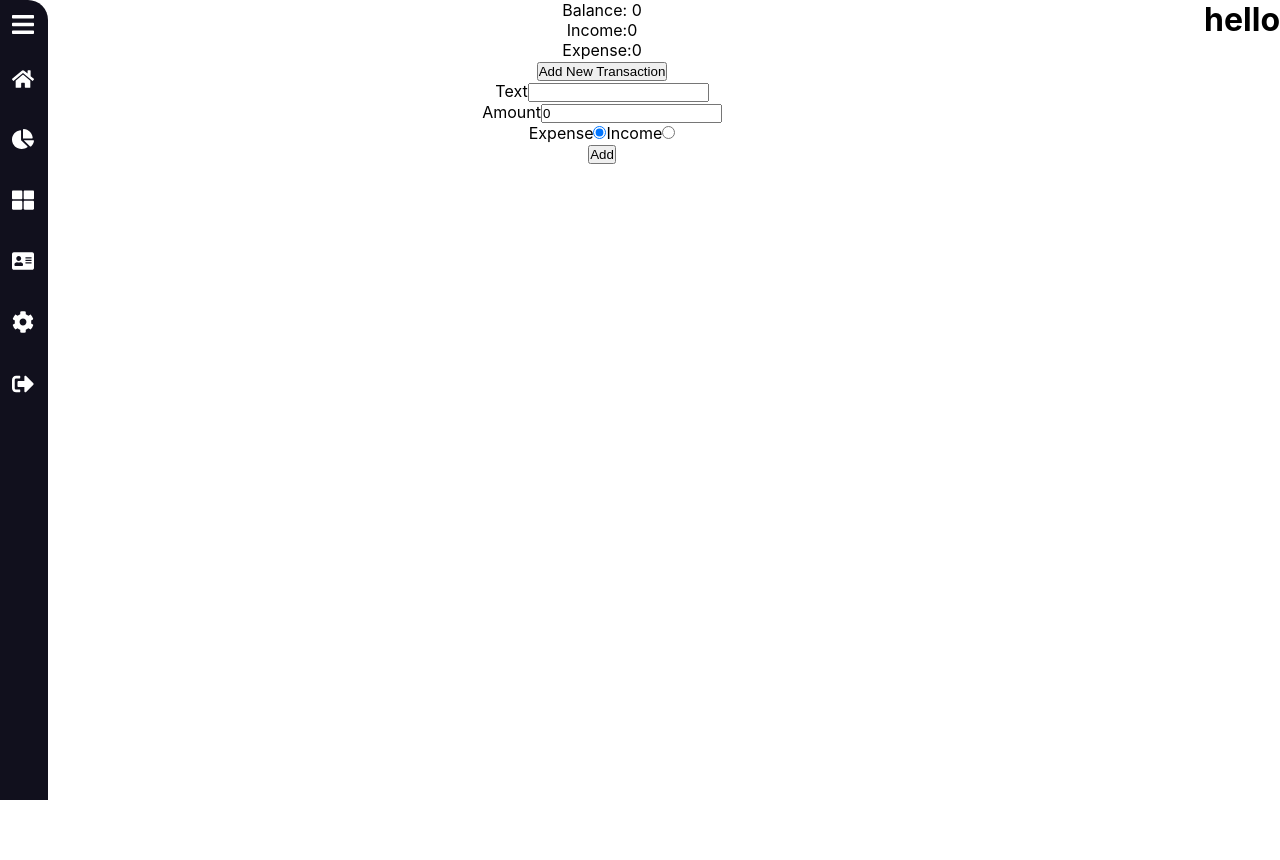
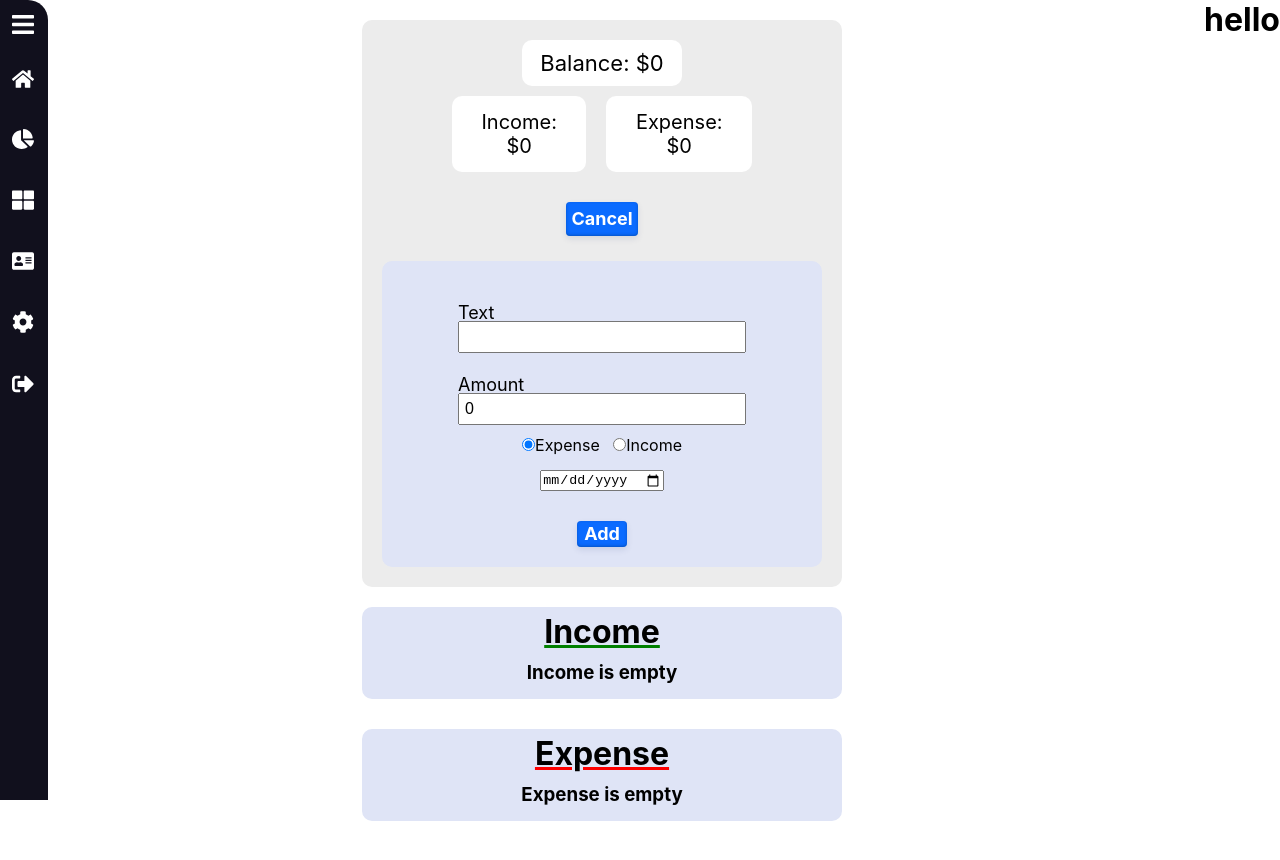
Before and after one commit to Hooseinsalari/Expense-Tracker-2, a React (Create React App) app: page / in a window 1280 px wide. Both pictures are taken after a click on the button "Add New Transaction". Before the commit the page ends 800 px from the top, so only its background shows below. Built offline with nearby package versions, Linux system fonts and the light colour scheme.

Commit message:
add style and input for get date and tootip

```diff
--- a/src/App.css
+++ b/src/App.css
@@ -1,14 +1,18 @@
 .App {
   display: flex;
-  /* flex-direction: row; */
   align-items: center;
   justify-content: space-between;
-  /* flex-wrap: wrap; */
-  align-items: stretch
+  align-items: stretch;
 }
+
+/* .main {
+  display: flex;
+  width: 40rem;
+  align-items: stretch;
+  margin: auto;
+} */
 
 /* .navbar {
   position: fixed;
-  top: 20px;
-  left: 20px;
+
 } */
--- a/src/components/ExpenseApp.js
+++ b/src/components/ExpenseApp.js
@@ -1,37 +1,75 @@
-import React, { useState } from 'react';
+import React, { useEffect, useState } from "react";
 
 // components
-import TransActionsForms from './TransActionsForms';
+import TransActionsForms from "./TransActionsForms";
 
 // styles
-import styles from "./ExpenseApp.module.css"
+import TransActionsComponent from "./TransActionsComponent";
+import styles from "./ExpenseApp.module.css";
 
 const ExpenseApp = () => {
   const [expense, setExpense] = useState(0);
   const [income, setIncome] = useState(0);
   const [isShow, setIsShow] = useState(false);
   const [transActions, setTransActions] = useState([]);
+  const saveData = JSON.parse(localStorage.getItem("transActions"))
 
   const showHandler = () => {
-        setIsShow(prevState => !prevState)
-    }
+    setIsShow((prevState) => !prevState);
+  };
+
+  // this is for put id for each trans actions
+  transActions.forEach((item, i) => {
+    item.id = i + 1;
+  });
+
+  useEffect(() => {
+    let expenseAmount = 0;
+    let incomeAmount = 0;
+    // + before t.amout for convert int to num
+    transActions.map((t) => t.type === "expense" ? expenseAmount += +t.amount : incomeAmount += +t.amount)
+    setExpense(expenseAmount)
+    setIncome(incomeAmount)
+  }, [transActions])
+
+  useEffect(() => {
+    if (saveData) setTransActions(saveData)
+  }, [])
+
+  useEffect(() => {
+    localStorage.setItem("transActions", JSON.stringify(transActions))
+  }, [transActions])
 
   return (
+    <>
       <div className={styles.container}>
-            <div>
-                <p>Balance: <span>{income - expense}</span></p>
+        <div className={styles.balance}>
+          <p>
+            Balance: <span>${income - expense}</span>
+          </p>
+        </div>
+        <div className={styles.amount}>
+          <p>
+            Income: <span>${income}</span>
+          </p>
+          <p>
+            Expense: <span>${expense}</span>
+          </p>
+        </div>
+        <button className={styles.addBtn} onClick={showHandler}>{isShow ? <span>Cancel</span> : <span>Add New Transaction</span>}</button>
+        <div className={styles.transForm}>
+          {isShow && (
+            <TransActionsForms
+              transActions={transActions}
+              setTransActions={setTransActions}
+            />
+          )}
+        </div>
       </div>
       <div>
-                <p>Income:<span>{income}</span></p>
-                <p>Expense:<span>{expense}</span></p>
+        <TransActionsComponent transActions={transActions} saveData={saveData} setTransActions={setTransActions} />
       </div>
-            <button onClick={showHandler}>Add New Transaction</button>
-            <div>
-                {
-                    isShow && <TransActionsForms transActions={transActions} setTransActions={setTransActions} />
-                }
-            </div>
-        </div>
+    </>
   );
 };
 
--- a/src/components/ExpenseApp.module.css
+++ b/src/components/ExpenseApp.module.css
@@ -1,4 +1,71 @@
 .container {
     text-align: center;
+    transition: 1.5s;
+    background-color: #ECECEC;
+    width: 30rem;
+    padding: 20px;
+    border-radius: 10px;
+    margin-top: 20px;
+}
 
+.balance {
+    background-color: #fff;
+    width: 10rem;
+    margin: auto;
+    padding: 10px;
+    border-radius: 10px;
 }
+
+.balance p {
+    font-size: 22px;
+}
+
+.amount {
+    display: flex;
+    align-items: center;
+    justify-content: space-around ;
+    width: 20rem;
+    margin: auto;
+}
+
+.amount p {
+    background-color: #fff;
+    margin: 10px;
+    padding: 14px;
+    font-size: 20px;
+    border-radius: 10px;
+}
+
+.addBtn {
+    background-color: #0a6bff;
+    border-radius: 4px;
+    border: 0;
+    box-shadow: rgba(1,60,136,.5) 0 -1px 3px 0 inset,rgba(0,44,97,.1) 0 3px 6px 0;
+    box-sizing: border-box;
+    color: #fff;
+    cursor: pointer;
+    font-family: "Space Grotesk",-apple-system,system-ui,"Segoe UI",Roboto,Helvetica,Arial,sans-serif,"Apple Color Emoji","Segoe UI Emoji","Segoe UI Symbol";
+    font-size: 18px;
+    font-weight: 700;
+    line-height: 24px;
+    margin-top: 20px;
+    min-height: 26px;
+    min-width: 50px;
+    position: relative;
+    text-align: center;
+    user-select: none;
+    -webkit-user-select: none;
+    touch-action: manipulation;
+    vertical-align: baseline;
+    transition: all .2s cubic-bezier(.22, .61, .36, 1);
+    padding: 5px;
+}
+
+.addBtn:hover {
+background-color: #065dd8;
+transform: translateY(-2px);
+}
+
+.transForm {
+    margin-top: 20px;
+}
--- a/src/components/Navbar.js
+++ b/src/components/Navbar.js
@@ -19,7 +19,6 @@ const Navbar = () => {
 
     const menuHandler = () => {
         setIsShow((prevState) => !prevState)
-        console.log(isShow)
     }
 
   return (
--- /dev/null
+++ b/src/components/TransActionsComponent.js
@@ -0,0 +1,72 @@
+import React from "react";
+
+// style
+import styles from "./TransActionsComponent.module.css";
+
+// svg
+import trash from "../svg/trash.svg";
+
+const TransActionsComponent = ({ transActions, setTransActions }) => {
+  const expenseType = transActions.filter((t) => t.type === "expense");
+  const incomeType = transActions.filter((t) => t.type === "income");
+
+  // this function for remove item from local storeage
+  const deleteHandler = (id) => {
+    var transActions = localStorage.getItem("transActions")
+      ? JSON.parse(localStorage.getItem("transActions"))
+      : [];
+    var index;
+    for (var i = 0; i < transActions.length; i++) {
+      if (transActions[i].id === id) {
+        index = i;
+        break;
+      }
+    }
+    if (index === undefined) return;
+    transActions.splice(index, 1);
+    localStorage.setItem("transActions", JSON.stringify(transActions));
+    const saveData = JSON.parse(localStorage.getItem("transActions"));
+    if (saveData) setTransActions(saveData);
+  };
+
+  return (
+    <div className={styles.container}>
+      <div className={styles.expContainer}>
+        <h1 className={styles.expHead}>Expense</h1>
+        {expenseType.length !== 0 ? (
+          expenseType.map((t) => (
+            <div key={t.id} className={styles.expenseContainer}>
+              <p className={styles.transDesc}>{t.desc}</p>
+              <p className={styles.transAmount}>${t.amount}</p>
+              <p className={styles.transType}>{t.type}</p>
+              <button onClick={() => deleteHandler(t.id)}><img src={trash} alt="logo" /></button>
+            </div>
+          ))
+        ) : (
+          <h3 className={styles.emptyAlert}>Expense is empty</h3>
+        )}
+      </div>
+
+      <div className={styles.incContainer}>
+        <h1 className={styles.incHead}>Income</h1>
+        {incomeType.length !== 0 ? (
+          incomeType.map((t) => (
+            <div key={t.id} className={styles.incomeContainer}>
+              <p className={styles.transDesc}>{t.desc}</p>
+              <p className={styles.transAmount}>${t.amount}</p>
+              <p className={styles.transType}>{t.type}</p>
+              <button onClick={() => deleteHandler(t.id)}><img src={trash} alt="logo" /></button>
+              <div className={styles.tooltip}>
+                <span className={styles.tooltiptext}>{t.date}</span>
+              </div>
+            </div>
+          ))
+        ) : (
+          <h3 className={styles.emptyAlert}>Income is empty</h3>
+        )}
+      </div>
+    </div>
+  );
+};
+
+export default TransActionsComponent;
--- /dev/null
+++ b/src/components/TransActionsComponent.module.css
@@ -0,0 +1,100 @@
+.container {
+    box-sizing: border-box;
+    display: flex;
+    align-items: center;
+    justify-content: space-between;
+    flex-direction: column-reverse;
+    margin-bottom: 30px;
+}
+
+.expenseContainer {
+    display: flex;
+    align-items: center;
+    justify-content: space-between;
+    margin: 20px auto;
+    padding: 10px;
+    border-radius: 10px;
+    background-color: #fff;
+    width: 27rem;
+    border-right: 4px solid red;
+}
+
+
+.incomeContainer {
+    display: flex;
+    align-items: center;
+    justify-content: space-between;
+    margin: 20px auto;
+    padding: 10px;
+    border-radius: 10px;
+    background-color: #fff;
+    width: 27rem;
+    border-right: 4px solid green;
+}
+
+.expenseContainer p , .incomeContainer p {
+    font-size: 18px;
+    font-weight: 600;
+    width: 5rem;
+    text-align: left;
+}
+
+.incContainer , .expContainer {
+    background-color: #DFE4F6;
+    margin: 20px 0 10px;
+    width: 30rem;
+    border-radius: 10px;
+    padding: 5px;
+}
+
+.expHead , .incHead {
+    text-align: center;
+    margin-bottom: 10px;
+}
+
+.incHead {
+    text-decoration: solid green underline;
+}
+
+.expHead {
+    text-decoration: solid red underline;
+}
+
+.emptyAlert {
+    text-align: center;
+    margin: 10px 0;
+}
+
+button {
+    border: none;
+    outline: none;
+}
+
+img {
+    width: 18px;
+    cursor: pointer;
+}
+
+/* tooltip */
+.tooltip {
+    position: relative;
+    display: inline-block;
+    border-bottom: 1px dotted black;
+}
+.tooltip .tooltiptext {
+    visibility: hidden;
+    width: 120px;
+    background-color: black;
+    color: #fff;
+    text-align: center;
+    border-radius: 6px;
+    padding: 5px 0;
+
+    /* Position the tooltip */
+    position: absolute;
+    z-index: 1;
+}
+
+.incomeContainer:hover .tooltiptext {
+   visibility: visible;
+}
--- a/src/components/TransActionsForms.js
+++ b/src/components/TransActionsForms.js
@@ -8,6 +8,7 @@ const TransActionsForms = ({ transActions, setTransActions }) => {
     desc: "",
     amount: 0,
     type: "expense",
+    date: ""
   });
 
   const formHandler = (event) => {
@@ -16,13 +17,13 @@ const TransActionsForms = ({ transActions, setTransActions }) => {
 
   const submitHandler = (event) => {
     event.preventDefault();
-    // console.log(inputData);
-    setTransActions([...transActions, inputData]);
+    setTransActions([...transActions, inputData ]);
     setInputData({ desc: "", amount: 0, type: "expense" });
   };
+
   return (
     <form className={styles.container} onSubmit={submitHandler}>
-      <div className={styles.textForm}>
+      <div className={styles.inputForm}>
         <label className={styles.label}>Text</label>
         <input
           type="text"
@@ -33,7 +34,7 @@ const TransActionsForms = ({ transActions, setTransActions }) => {
           required
         />
       </div>
-      <div className={styles.amountForm}>
+      <div className={styles.inputForm}>
         <label className={styles.label}>Amount</label>
         <input
           type="number"
@@ -45,7 +46,7 @@ const TransActionsForms = ({ transActions, setTransActions }) => {
         />
       </div>
       <div className={styles.radioForm}>
-        <label>Expense</label>
+        <div className={styles.radio}>
           <input
             type="radio"
             name="type"
@@ -54,7 +55,9 @@ const TransActionsForms = ({ transActions, setTransActions }) => {
             onChange={formHandler}
             required
           />
-        <label>Income</label>
+          <label>Expense</label>
+        </div>
+        <div className={styles.radio}>
           <input
             type="radio"
             name="type"
@@ -63,8 +66,13 @@ const TransActionsForms = ({ transActions, setTransActions }) => {
             onChange={formHandler}
             required
           />
+          <label>Income</label>
         </div>
-      <button type="submit">Add</button>
+      </div>
+      <div className={styles.date}>
+          <input type="date" name="date" onChange={formHandler}  />
+      </div>
+      <button className={styles.subBtn} type="submit">Add</button>
     </form>
   );
 };
--- a/src/components/TransActionsForms.module.css
+++ b/src/components/TransActionsForms.module.css
@@ -0,0 +1,77 @@
+.container {
+    background-color: #DFE4F6;
+    border-radius: 10px;
+    padding: 20px;
+    margin-top: 25px;
+}
+
+.inputForm {
+    margin: 40px 0 10px;
+    position: relative;
+}
+
+.input {
+    padding: 5px;
+    width: 18rem;
+}
+
+.input[type="text"],
+[type="number"] {
+    font-size: 16px;
+}
+
+.label {
+    position: absolute;
+    bottom: 30px;
+    font-size: 18px;
+}
+
+.radioForm {
+    display: flex;
+    align-items: center;
+    justify-content: space-between;
+    width: 10rem;
+    margin: auto;
+}
+
+.date {
+    margin: 10px 0;
+    font-size: 20px;
+}
+
+/* CSS */
+.subBtn {
+  background-color: #0a6bff;
+  border-radius: 4px;
+  border: 0;
+  box-shadow: rgba(1,60,136,.5) 0 -1px 3px 0 inset,rgba(0,44,97,.1) 0 3px 6px 0;
+  box-sizing: border-box;
+  color: #fff;
+  cursor: pointer;
+  font-family: "Space Grotesk",-apple-system,system-ui,"Segoe UI",Roboto,Helvetica,Arial,sans-serif,"Apple Color Emoji","Segoe UI Emoji","Segoe UI Symbol";
+  font-size: 18px;
+  font-weight: 700;
+  line-height: 24px;
+  margin-top: 20px;
+  min-height: 26px;
+  min-width: 50px;
+  position: relative;
+  text-align: center;
+  user-select: none;
+  -webkit-user-select: none;
+  touch-action: manipulation;
+  vertical-align: baseline;
+  transition: all .2s cubic-bezier(.22, .61, .36, 1);
+}
+
+.subBtn:hover {
+  background-color: #065dd8;
+  transform: translateY(-2px);
+}
+
+/* @media (min-width: 768px) {
+  .subBtn {
+    padding: 16px 44px;
+    min-width: 150px;
+  }
+} */
```
Also changed, not shown: src/svg/trash.svg (added). Lines whose indentation alone changed are shown as unchanged.
